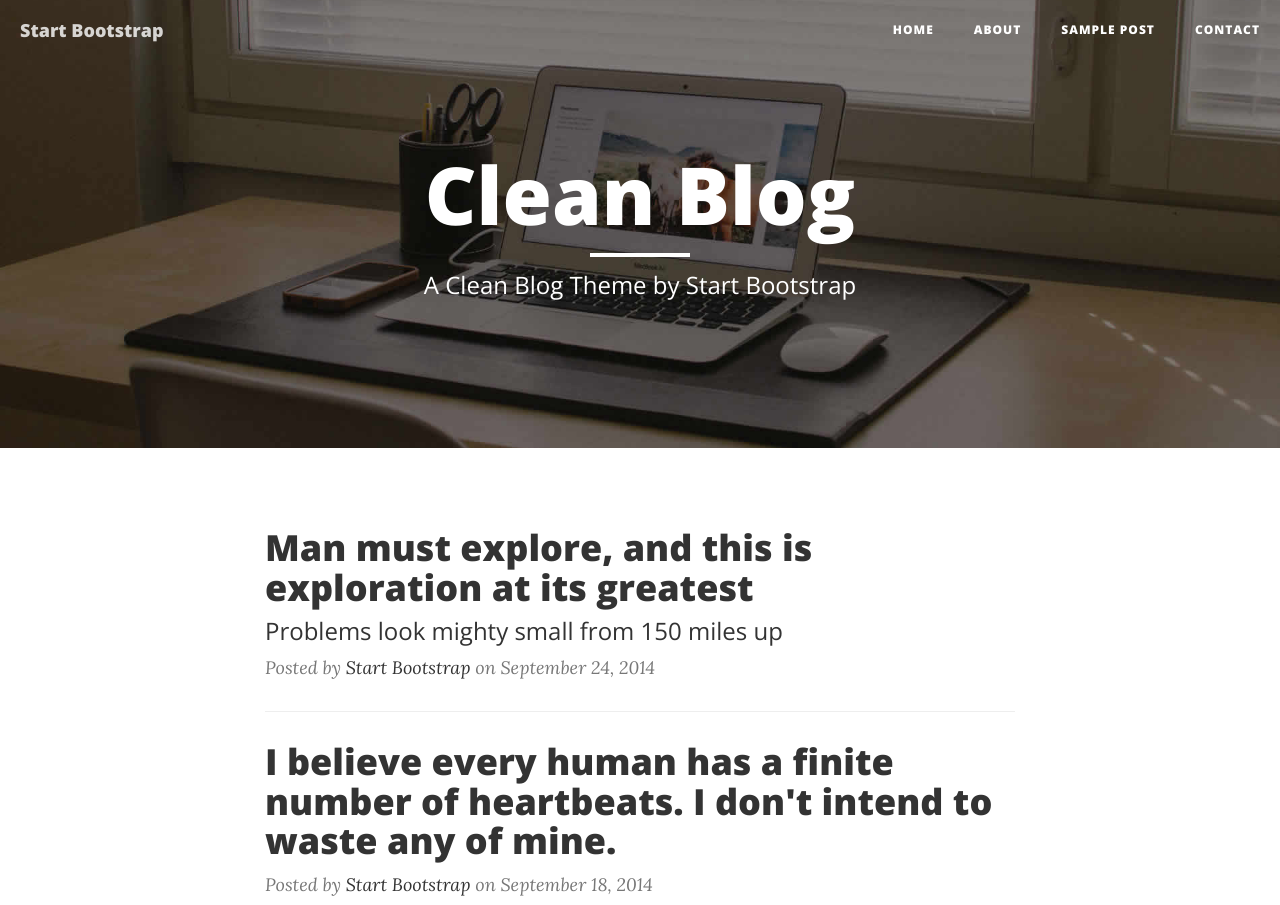
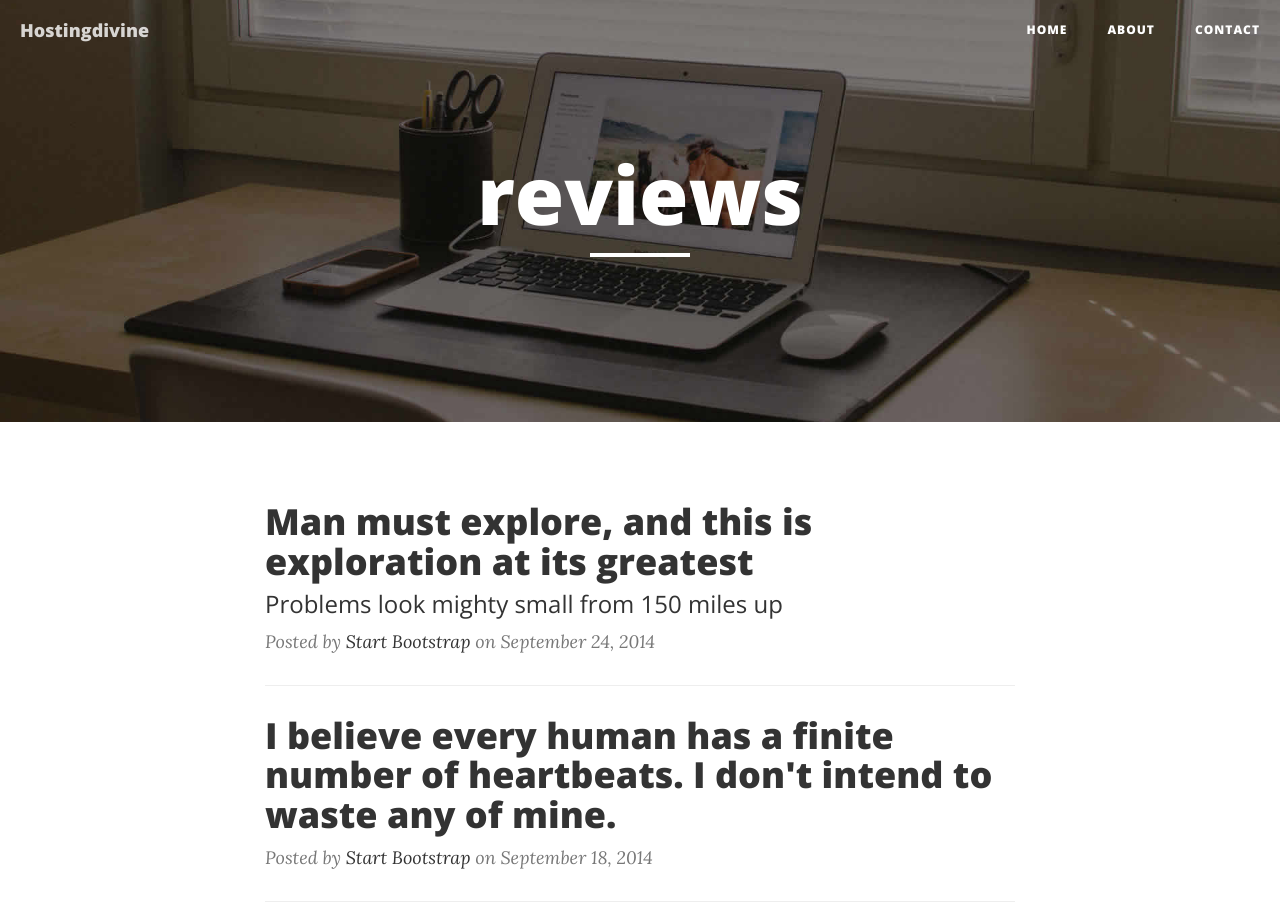
Before and after one commit to tajenderkumar5/Hostingdivine, a website: page index.html in a window 1280 px wide. Shown: the top 905 px of the page. Drawn offline with nearby package versions, Linux system fonts and the light colour scheme.

Commit message:
Update index.html

```diff
--- a/index.html
+++ b/index.html
@@ -9,7 +9,7 @@
     <meta name="description" content="">
     <meta name="author" content="">
 
-    <title>Clean Blog</title>
+    <title>Hostingdivine</title>
 
     <!-- Bootstrap Core CSS -->
     <link href="vendor/bootstrap/css/bootstrap.min.css" rel="stylesheet">
@@ -42,7 +42,7 @@
                     <span class="sr-only">Toggle navigation</span>
                     Menu <i class="fa fa-bars"></i>
                 </button>
-                <a class="navbar-brand" href="index.html">Start Bootstrap</a>
+                <a class="navbar-brand" href="index.html">Hostingdivine</a>
             </div>
 
             <!-- Collect the nav links, forms, and other content for toggling -->
@@ -53,9 +53,6 @@
                     </li>
                     <li>
                         <a href="about.html">About</a>
-                    </li>
-                    <li>
-                        <a href="post.html">Sample Post</a>
                     </li>
                     <li>
                         <a href="contact.html">Contact</a>
@@ -74,9 +71,8 @@
             <div class="row">
                 <div class="col-lg-8 col-lg-offset-2 col-md-10 col-md-offset-1">
                     <div class="site-heading">
-                        <h1>Clean Blog</h1>
+                        <h1>reviews</h1>
                         <hr class="small">
-                        <span class="subheading">A Clean Blog Theme by Start Bootstrap</span>
                     </div>
                 </div>
             </div>
```
